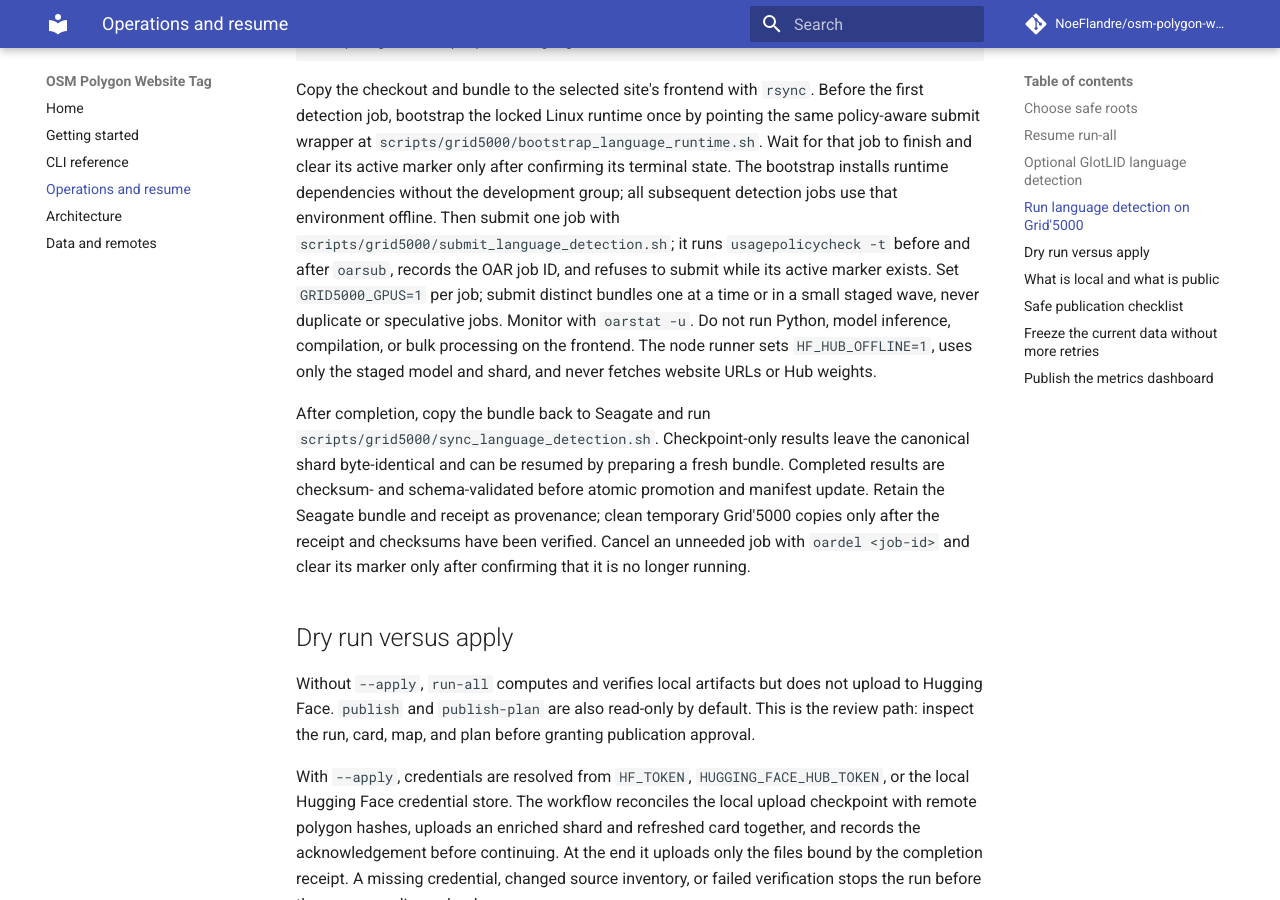
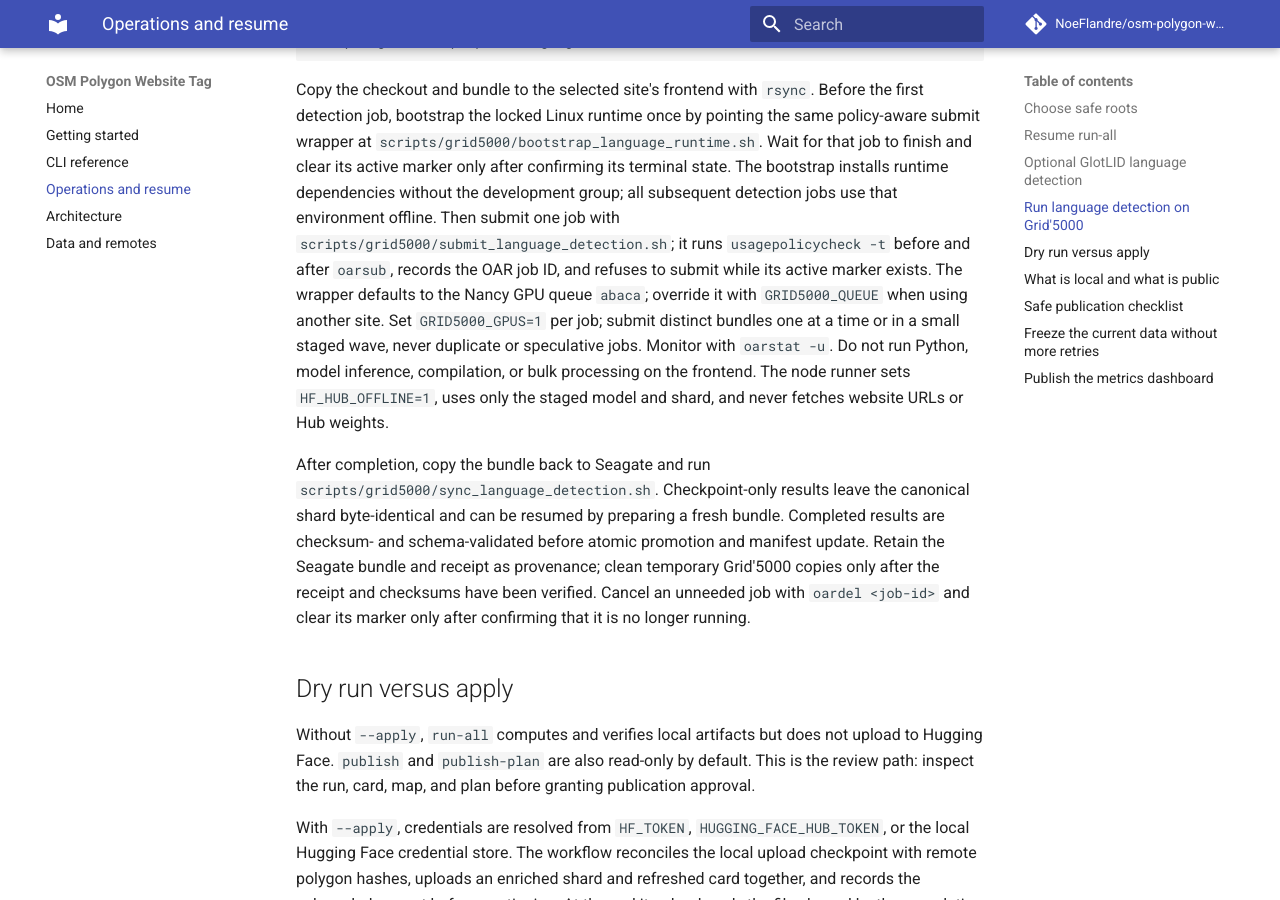
Before and after one commit to NoeFlandre/osm-polygon-website-tag, an MkDocs documentation site: the page built from docs/operations.md, in a window 1280 px wide and 900 px high, scrolled down 2588 px. Built offline with MkDocs 1.6.1 and Material for MkDocs 9.7.7, drawn with Linux system fonts in a browser that asks for light colours; comment, search, counter and statistics services are not loaded.

Commit message:
fix(grid5000): select GPU-capable Nancy queue

```diff
--- a/docs/operations.md
+++ b/docs/operations.md
@@ -130,9 +130,11 @@ bootstrap installs runtime dependencies without the development group; all
 subsequent detection jobs use that environment offline. Then submit one job
 with `scripts/grid5000/submit_language_detection.sh`; it runs
 `usagepolicycheck -t` before and after `oarsub`, records the OAR job ID, and
-refuses to submit while its active marker exists. Set `GRID5000_GPUS=1` per
-job; submit distinct bundles one at a time or in a small staged wave, never
-duplicate or speculative jobs. Monitor with `oarstat -u`.
+refuses to submit while its active marker exists. The wrapper defaults to the
+Nancy GPU queue `abaca`; override it with `GRID5000_QUEUE` when using another
+site. Set `GRID5000_GPUS=1` per job; submit distinct bundles one at a time or
+in a small staged wave, never duplicate or speculative jobs. Monitor with
+`oarstat -u`.
 Do not run Python, model inference, compilation, or bulk processing on the
 frontend. The node runner sets `HF_HUB_OFFLINE=1`, uses only the staged model
 and shard, and never fetches website URLs or Hub weights.
```
Also changed, not shown: scripts/grid5000/README.md (+2 -1 lines), 2 other files.
